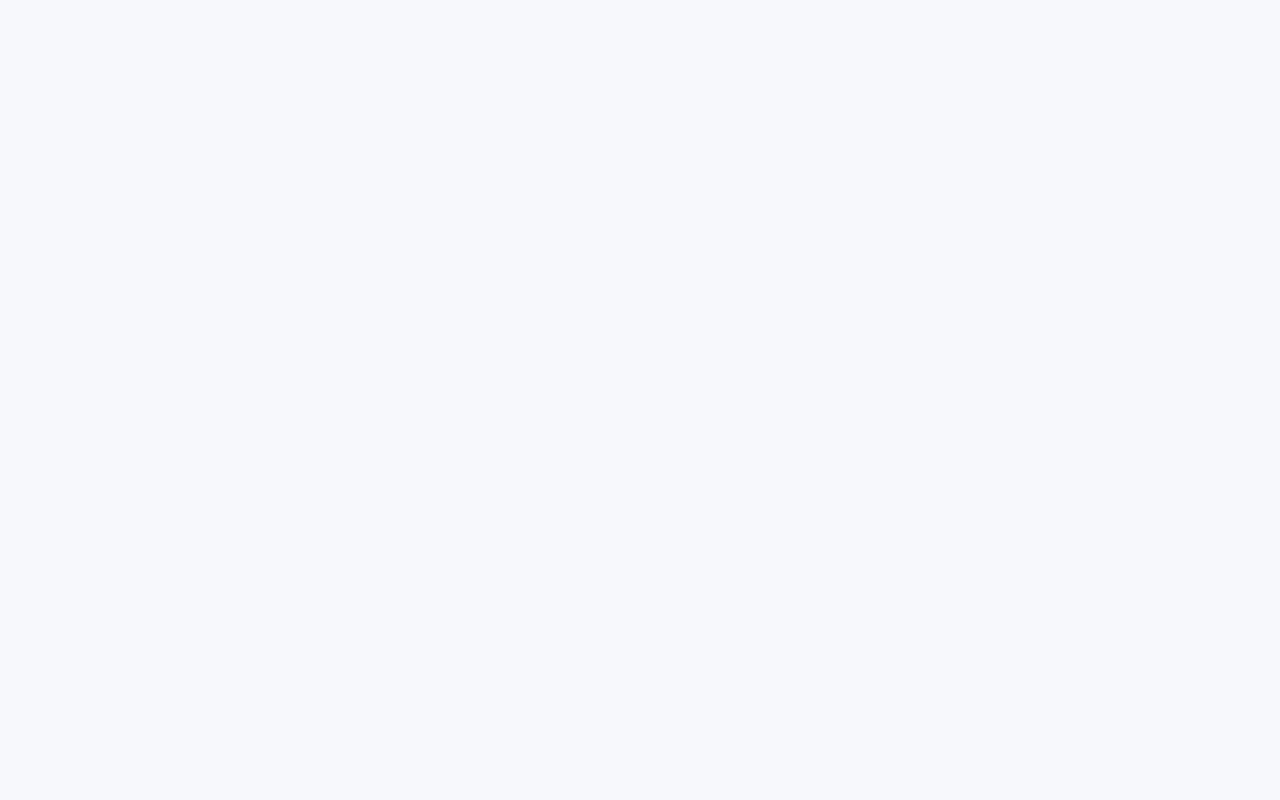
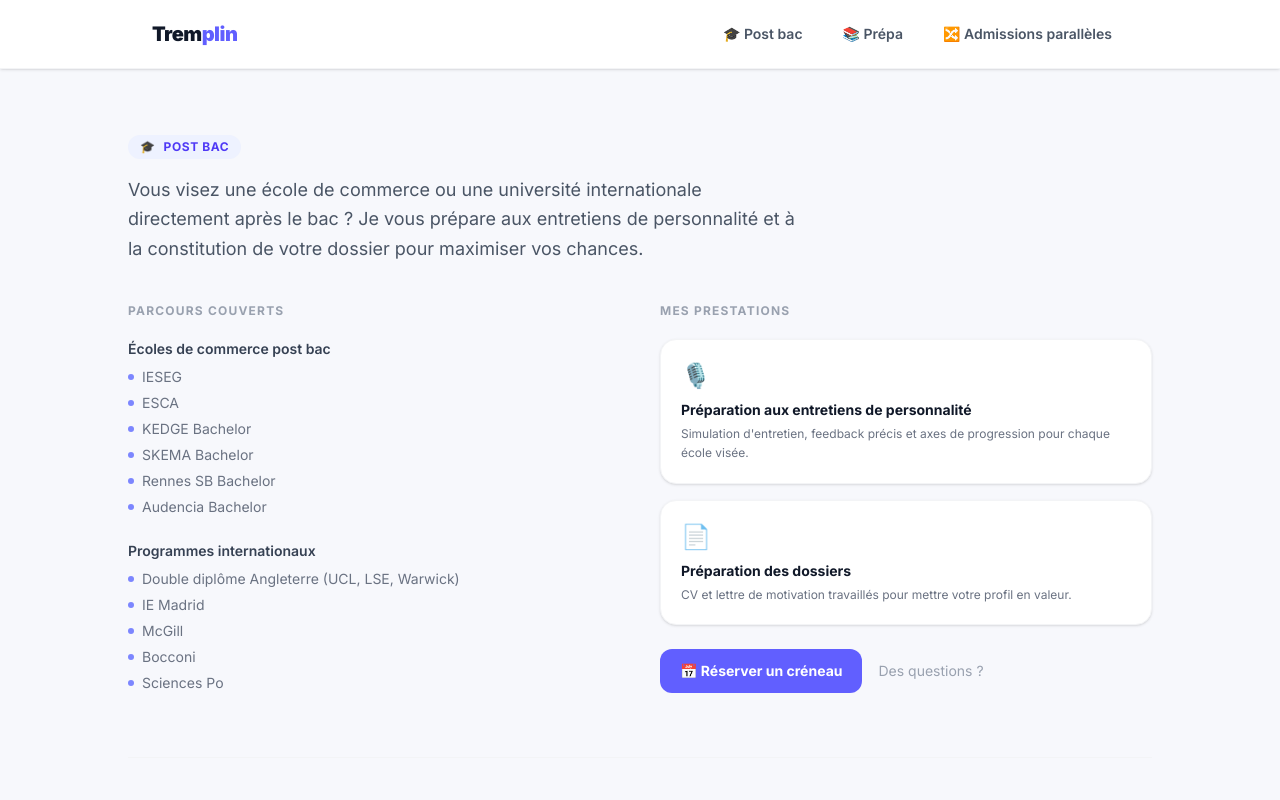
Before and after one commit to louiseheraud/presentation, a Next.js app: page / in a window 1280 px wide. Before the commit this address had no page. Shown: the top 800 px of the page. Built offline with nearby package versions, Linux system fonts and the light colour scheme.

Commit message:
feat: redesign site with 3 parcours (post bac, prépa, AST)

```diff
--- a/app/globals.css
+++ b/app/globals.css
@@ -1,4 +1,8 @@
 @import "tailwindcss";
+
+html {
+  scroll-behavior: smooth;
+}
 
 :root {
   --font-inter: 'Inter', system-ui, sans-serif;
--- a/app/layout.tsx
+++ b/app/layout.tsx
@@ -1,7 +1,5 @@
 import type { Metadata } from 'next'
 import { Inter } from 'next/font/google'
-import Sidebar from '@/components/Sidebar'
-import MobileNav from '@/components/MobileNav'
 import './globals.css'
 
 const inter = Inter({ subsets: ['latin'] })
@@ -14,16 +12,8 @@
 export default function RootLayout({ children }: { children: React.ReactNode }) {
   return (
     <html lang="fr" className={inter.className}>
-      <body className="flex flex-col md:flex-row h-screen overflow-hidden" style={{ background: '#f7f8fc' }}>
-        {/* Desktop sidebar */}
-        <div className="hidden md:flex">
-          <Sidebar />
-        </div>
-        {/* Mobile nav */}
-        <MobileNav />
-        <main className="flex-1 overflow-y-auto">
-          {children}
-        </main>
+      <body style={{ background: '#f7f8fc', minHeight: '100vh' }}>
+        {children}
       </body>
     </html>
   )
--- a/app/page.tsx
+++ b/app/page.tsx
@@ -1,5 +1,16 @@
-import { redirect } from 'next/navigation'
+import ParcoursNav from '@/components/ParcoursNav'
+import ParcoursSection from '@/components/ParcoursSection'
+import { parcoursList } from '@/lib/parcours'
 
 export default function Home() {
-  redirect('/oraux')
+  return (
+    <>
+      <ParcoursNav />
+      <main>
+        {parcoursList.map((parcours) => (
+          <ParcoursSection key={parcours.id} parcours={parcours} />
+        ))}
+      </main>
+    </>
+  )
 }
--- /dev/null
+++ b/components/ParcoursNav.tsx
@@ -0,0 +1,30 @@
+'use client'
+
+import { parcoursList } from '@/lib/parcours'
+
+export default function ParcoursNav() {
+  const scrollTo = (id: string) => {
+    document.getElementById(id)?.scrollIntoView({ behavior: 'smooth' })
+  }
+
+  return (
+    <header className="sticky top-0 z-50 bg-white border-b border-gray-100 shadow-sm">
+      <div className="max-w-5xl mx-auto px-6 py-4 flex items-center justify-between gap-6">
+        <span className="font-black text-xl tracking-tight text-gray-900 flex-shrink-0">
+          Trem<span className="text-indigo-500">plin</span>
+        </span>
+        <nav className="flex items-center gap-2">
+          {parcoursList.map((p) => (
+            <button
+              key={p.id}
+              onClick={() => scrollTo(p.id)}
+              className="px-4 py-2 text-sm font-semibold rounded-lg text-gray-600 hover:text-indigo-600 hover:bg-indigo-50 transition-colors whitespace-nowrap"
+            >
+              {p.emoji} {p.label}
+            </button>
+          ))}
+        </nav>
+      </div>
+    </header>
+  )
+}
--- /dev/null
+++ b/components/ParcoursSection.tsx
@@ -0,0 +1,78 @@
+import type { Parcours } from '@/lib/parcours'
+
+export default function ParcoursSection({ parcours }: { parcours: Parcours }) {
+  return (
+    <section id={parcours.id} className="py-16 px-6">
+      <div className="max-w-5xl mx-auto">
+
+        {/* Intro */}
+        <div className="mb-10">
+          <div className="inline-flex items-center gap-2 bg-indigo-50 text-indigo-600 text-xs font-bold tracking-wider uppercase px-3 py-1 rounded-full mb-4">
+            <span>{parcours.emoji}</span>
+            <span>{parcours.label}</span>
+          </div>
+          <p className="text-gray-600 text-lg leading-relaxed max-w-2xl">{parcours.intro}</p>
+        </div>
+
+        <div className="grid md:grid-cols-2 gap-10">
+
+          {/* Programs */}
+          <div>
+            <h3 className="text-xs font-bold text-gray-400 uppercase tracking-widest mb-5">
+              Parcours couverts
+            </h3>
+            <div className="flex flex-col gap-6">
+              {parcours.programs.map((prog, i) => (
+                <div key={i}>
+                  <p className="text-sm font-semibold text-gray-700 mb-2">{prog.label}</p>
+                  <ul className="flex flex-col gap-1.5">
+                    {prog.schools.map((school, j) => (
+                      <li key={j} className="flex items-center gap-2 text-sm text-gray-500">
+                        <span className="w-1.5 h-1.5 rounded-full bg-indigo-400 flex-shrink-0" />
+                        {school}
+                      </li>
+                    ))}
+                  </ul>
+                </div>
+              ))}
+            </div>
+          </div>
+
+          {/* Services + CTA */}
+          <div className="flex flex-col gap-4">
+            <h3 className="text-xs font-bold text-gray-400 uppercase tracking-widest mb-1">
+              Mes prestations
+            </h3>
+            {parcours.services.map((service, i) => (
+              <div key={i} className="bg-white rounded-2xl border border-gray-100 p-5 shadow-sm">
+                <div className="text-2xl mb-2">{service.emoji}</div>
+                <h4 className="font-bold text-gray-900 text-sm mb-1">{service.title}</h4>
+                <p className="text-xs text-gray-500 leading-relaxed">{service.description}</p>
+              </div>
+            ))}
+
+            <div className="flex items-center gap-4 mt-2 flex-wrap">
+              <a
+                href={parcours.calendlyUrl}
+                target="_blank"
+                rel="noopener noreferrer"
+                className="inline-flex items-center gap-2 bg-indigo-500 hover:bg-indigo-600 text-white text-sm font-bold px-5 py-3 rounded-xl transition-colors"
+              >
+                📅 Réserver un créneau
+              </a>
+              <a
+                href={`mailto:${parcours.contactEmail}`}
+                className="text-sm text-gray-400 hover:text-gray-600 transition-colors"
+              >
+                Des questions ?
+              </a>
+            </div>
+          </div>
+
+        </div>
+
+        <div className="mt-16 border-b border-gray-100" />
+      </div>
+    </section>
+  )
+}
--- /dev/null
+++ b/lib/parcours.ts
@@ -0,0 +1,113 @@
+export type Program = {
+  label: string
+  schools: string[]
+}
+
+export type ServiceCard = {
+  title: string
+  description: string
+  emoji: string
+}
+
+export type Parcours = {
+  id: string
+  label: string
+  emoji: string
+  intro: string
+  programs: Program[]
+  services: ServiceCard[]
+  calendlyUrl: string
+  contactEmail: string
+}
+
+export const parcoursList: Parcours[] = [
+  {
+    id: 'post-bac',
+    label: 'Post bac',
+    emoji: '🎓',
+    intro:
+      "Vous visez une école de commerce ou une université internationale directement après le bac ? Je vous prépare aux entretiens de personnalité et à la constitution de votre dossier pour maximiser vos chances.",
+    programs: [
+      {
+        label: 'Écoles de commerce post bac',
+        schools: ['IESEG', 'ESCA', 'KEDGE Bachelor', 'SKEMA Bachelor', 'Rennes SB Bachelor', 'Audencia Bachelor'],
+      },
+      {
+        label: 'Programmes internationaux',
+        schools: [
+          'Double diplôme Angleterre (UCL, LSE, Warwick)',
+          'IE Madrid',
+          'McGill',
+          'Bocconi',
+          'Sciences Po',
+        ],
+      },
+    ],
+    services: [
+      {
+        title: 'Préparation aux entretiens de personnalité',
+        description:
+          "Simulation d'entretien, feedback précis et axes de progression pour chaque école visée.",
+        emoji: '🎙️',
+      },
+      {
+        title: 'Préparation des dossiers',
+        description: 'CV et lettre de motivation travaillés pour mettre votre profil en valeur.',
+        emoji: '📄',
+      },
+    ],
+    calendlyUrl: 'https://calendly.com/REMPLACER/post-bac',
+    contactEmail: 'louiseh217@gmail.com',
+  },
+  {
+    id: 'prepa',
+    label: 'Prépa',
+    emoji: '📚',
+    intro:
+      "Vous préparez les concours des grandes écoles de commerce ? Je vous accompagne dans la préparation des entretiens de personnalité, spécifiques à chaque école, pour aborder l'oral avec confiance.",
+    programs: [
+      {
+        label: 'Grandes écoles préparées',
+        schools: ['HEC', 'ESSEC', 'ESCP', 'EDHEC', 'emlyon', 'Audencia', 'GEM', 'ICN', 'Montpellier BS', 'Rennes SB'],
+      },
+    ],
+    services: [
+      {
+        title: 'Préparation aux entretiens de personnalité',
+        description:
+          "Préparation spécifique à chaque école : codes, attendus du jury, simulation en conditions réelles.",
+        emoji: '🎙️',
+      },
+    ],
+    calendlyUrl: 'https://calendly.com/REMPLACER/prepa',
+    contactEmail: 'louiseh217@gmail.com',
+  },
+  {
+    id: 'ast',
+    label: 'Admissions parallèles',
+    emoji: '🔀',
+    intro:
+      "Vous êtes en L2/L3 ou en école et souhaitez intégrer une grande école de commerce en admission parallèle (AST) ? Je vous aide à construire un dossier solide et à préparer vos oraux.",
+    programs: [
+      {
+        label: 'Grandes écoles en AST',
+        schools: ['HEC', 'ESSEC', 'ESCP', 'EDHEC', 'emlyon', 'Audencia', 'GEM', 'ESCE', 'Excelia', 'Rennes SB'],
+      },
+    ],
+    services: [
+      {
+        title: 'Préparation aux entretiens de personnalité',
+        description:
+          "Simulation sur-mesure selon votre profil AST et les codes de chaque école.",
+        emoji: '🎙️',
+      },
+      {
+        title: 'Préparation des dossiers',
+        description: 'CV et lettre de motivation adaptés aux exigences des admissions parallèles.',
+        emoji: '📄',
+      },
+    ],
+    calendlyUrl: 'https://calendly.com/REMPLACER/ast',
+    contactEmail: 'louiseh217@gmail.com',
+  },
+]
```
